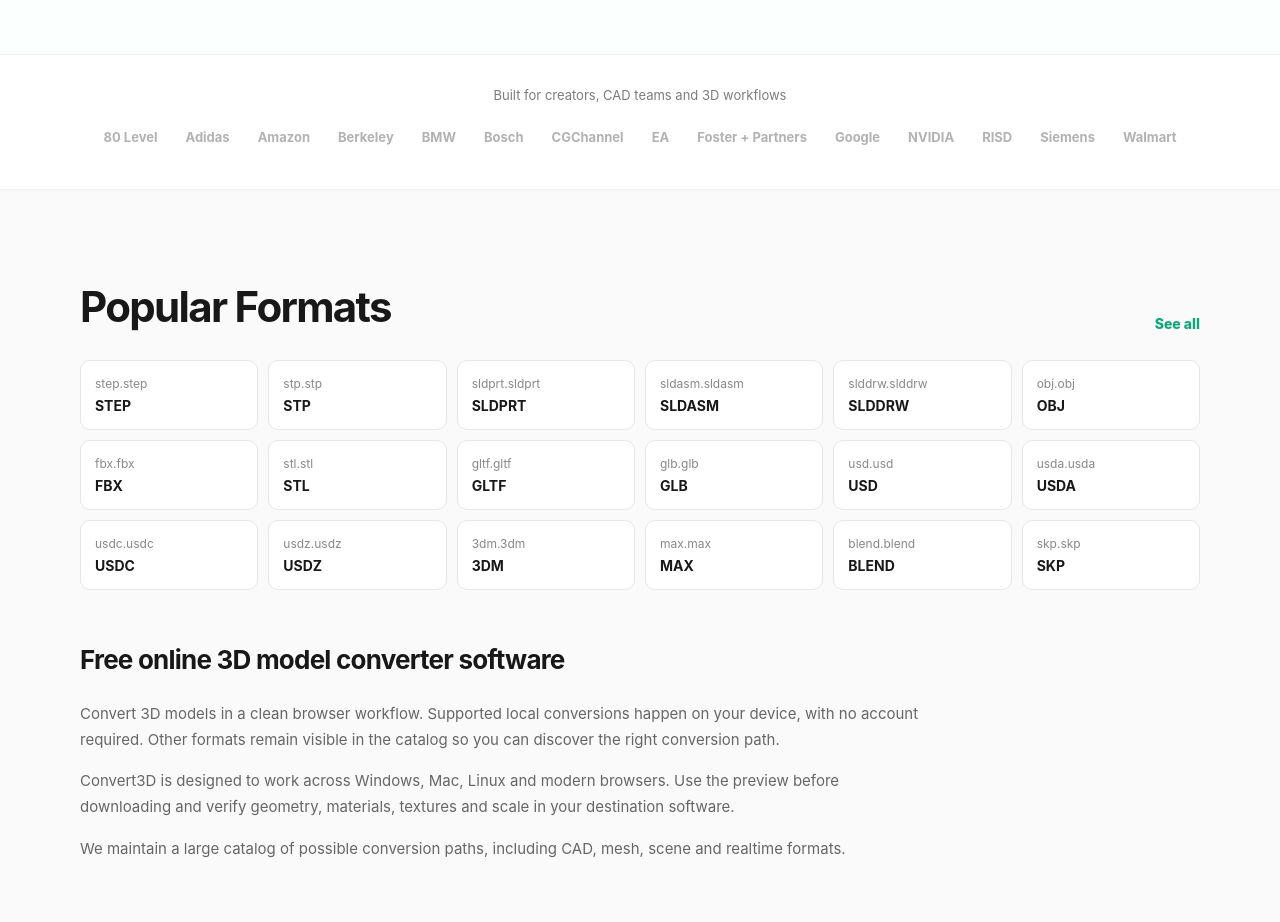
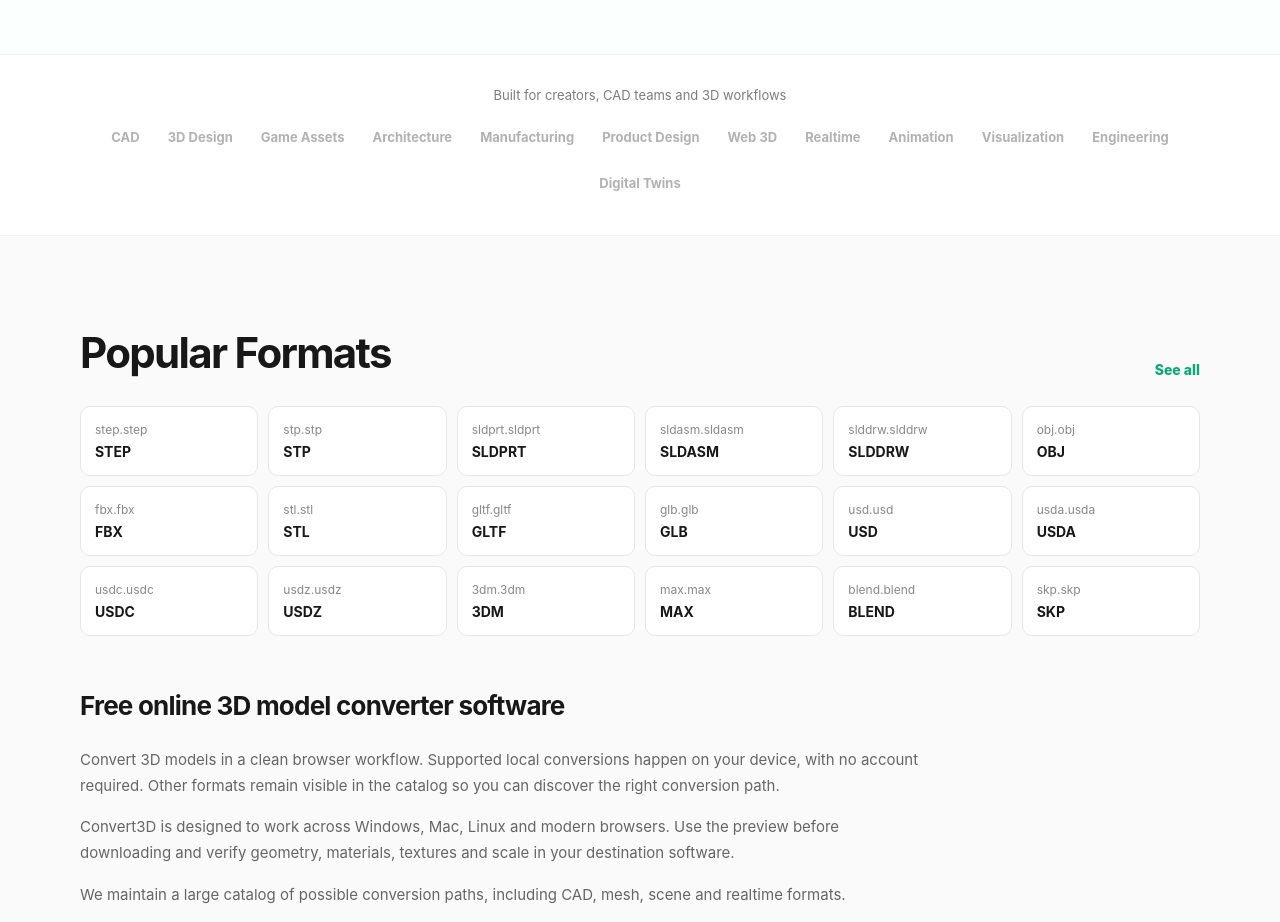
Before and after one commit to amazonkadipi-collab/convert3d, a React (Vite) app: page / in a window 1280 px wide. Shown: the part 920-1842 px from the top of the page. Built offline with nearby package versions, Linux system fonts and the light colour scheme.

Commit message:
Use neutral workflow trust labels

```diff
--- a/src/App.jsx
+++ b/src/App.jsx
@@ -157,7 +157,7 @@ function Home(){
         <div className="wrap">
           <div className="trust-title">Built for creators, CAD teams and 3D workflows</div>
           <div className="trust-logos">
-            {["80 Level","Adidas","Amazon","Berkeley","BMW","Bosch","CGChannel","EA","Foster + Partners","Google","NVIDIA","RISD","Siemens","Walmart"].map(x=><span key={x}>{x}</span>)}
+            {["CAD","3D Design","Game Assets","Architecture","Manufacturing","Product Design","Web 3D","Realtime","Animation","Visualization","Engineering","Digital Twins"].map(x=><span key={x}>{x}</span>)}
           </div>
         </div>
       </section>
```
